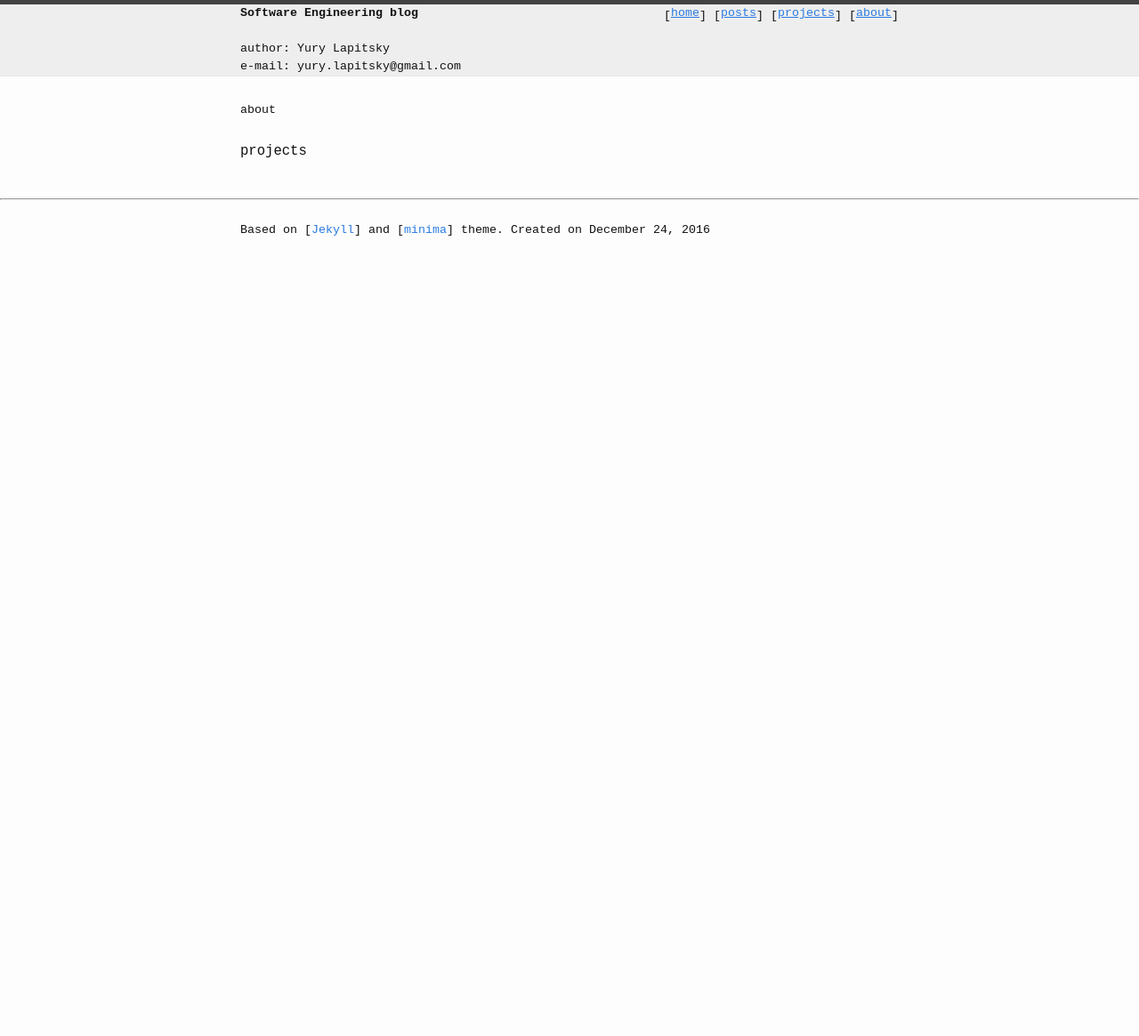
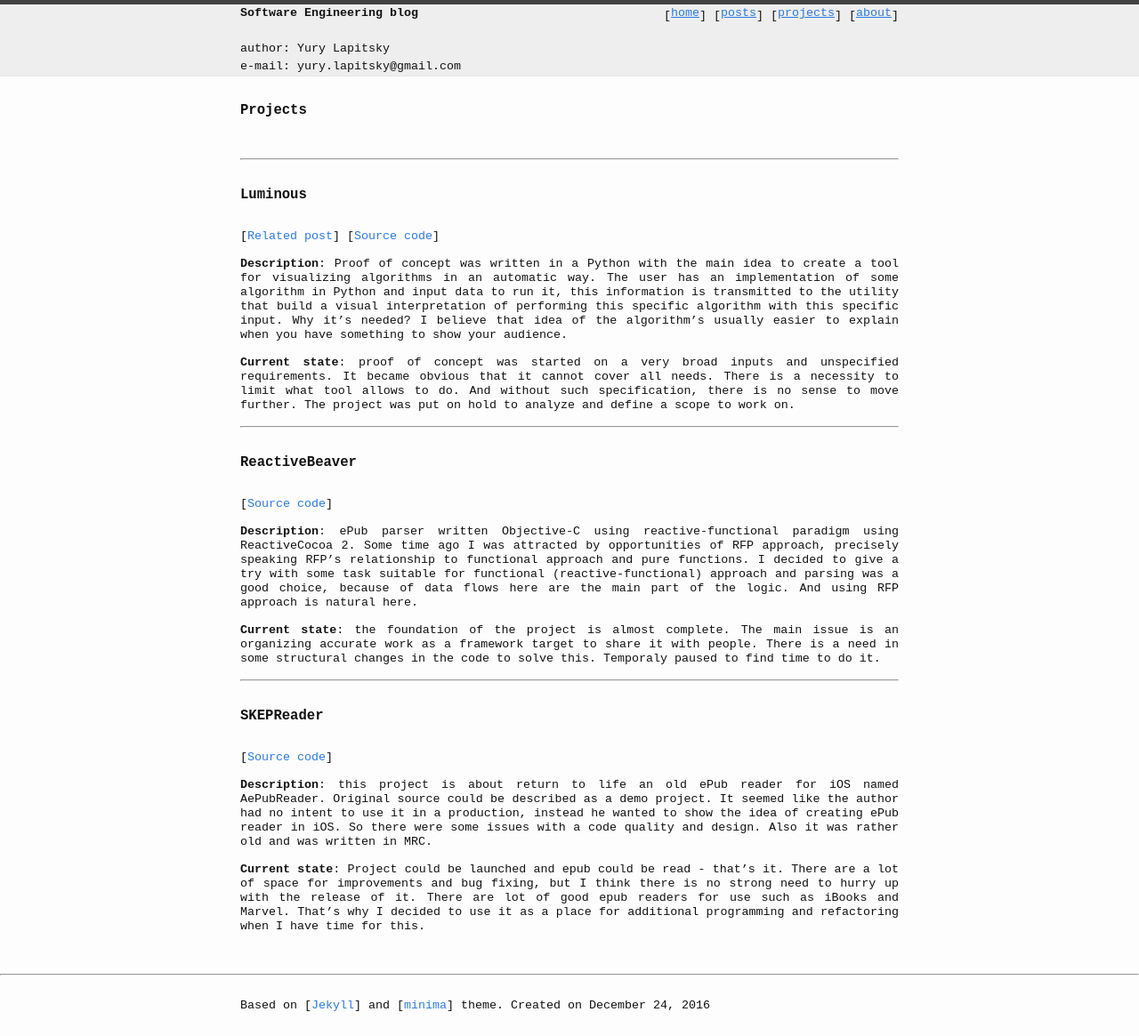
Before and after one commit to skyylex/skyylex.github.io, a Jekyll site: the page built from projects.md, in a window 1280 px wide. Shown: the whole page at 89% size. Built offline with Jekyll 4.4.1, drawn with Linux system fonts in a browser that asks for light colours; our own code applies the rules of GitHub Pages for plain Markdown files; before the commit the page ends 900 px from its top, so only the background shows below that.

Commit message:
Projects page was updated

```diff
--- a/projects.md
+++ b/projects.md
@@ -1,6 +1,40 @@
 ---
-layout: page
-title: about
+layout: default
 ---
 
-### projects
+### **Projects**
+<br>
+
+---------------------------------------------------------------------------------------------------
+
+<br>
+### **Luminous**
+<br>
+[[Related post](2016/05/21/luminous_at_early_stages.html)]
+[[Source code](https://github.com/skyylex/Luminous-proof-of-concept)]
+
+**Description**: Proof of concept was written in a Python with the main idea to create a tool for visualizing algorithms in an automatic way. The user has an implementation of some algorithm in Python and input data to run it, this information is transmitted to the utility that build a visual interpretation of performing this specific algorithm with this specific input. Why it's needed? I believe that idea of the algorithm's usually easier to explain when you have something to show your audience.
+
+**Current state**: proof of concept was started on a very broad inputs and unspecified requirements. It became obvious that it cannot cover all needs. There is a necessity to limit what tool allows to do. And without such specification, there is no sense to move further. The project was put on hold to analyze and define a scope to work on.
+
+---------------------------------------------------------------------------------------------------
+
+<br>
+### **ReactiveBeaver**
+<br>
+[[Source code](https://github.com/skyylex/ReactiveBeaver)]
+
+**Description**: ePub parser written Objective-C using reactive-functional paradigm using ReactiveCocoa 2. Some time ago I was attracted by opportunities of RFP approach, precisely speaking RFP's relationship to functional approach and pure functions. I decided to give a try with some task suitable for functional (reactive-functional) approach and parsing was a good choice, because of data flows here are the main part of the logic. And using RFP approach is natural here.
+
+**Current state**: the foundation of the project is almost complete. The main issue is an organizing accurate work as a framework target to share it with people. There is a need in some structural changes in the code to solve this. Temporaly paused to find time to do it.
+
+---------------------------------------------------------------------------------------------------
+
+<br>
+### **SKEPReader**
+<br>
+[[Source code](https://github.com/skyylex/SKEPReader)]
+
+**Description**: this project is about return to life an old ePub reader for iOS named AePubReader. Original source could be described as a demo project. It seemed like the author had no intent to use it in a production, instead he wanted to show the idea of creating ePub reader in iOS. So there were some issues with a code quality and design. Also it was rather old and was written in MRC.
+
+**Current state**: Project could be launched and epub could be read - that's it. There are a lot of space for improvements and bug fixing, but I think there is no strong need to hurry up with the release of it. There are lot of good epub readers for use such as iBooks and Marvel. That's why I decided to use it as a place for additional programming and refactoring when I have time for this.
```
Also changed, not shown: 2 other files.
